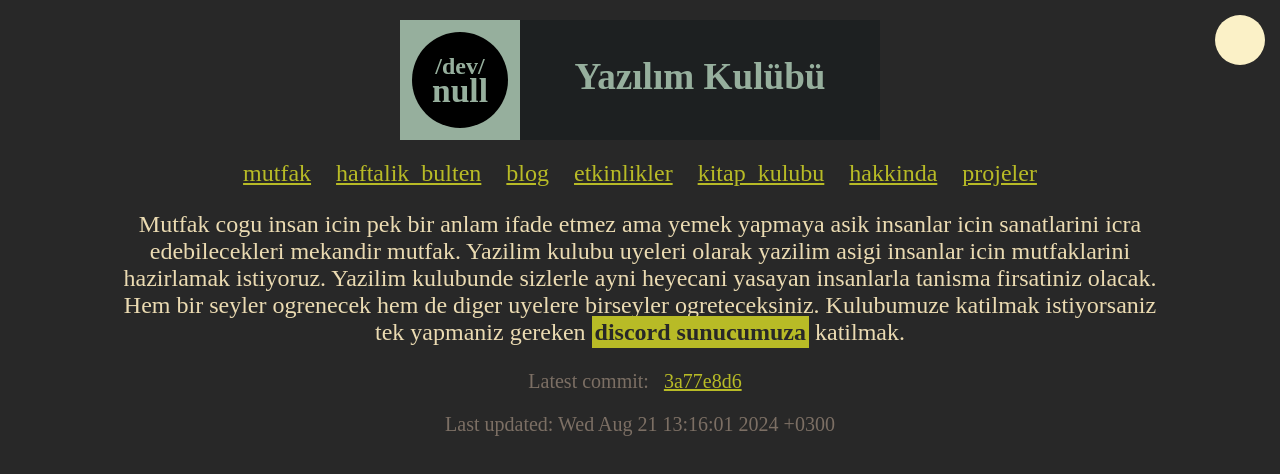
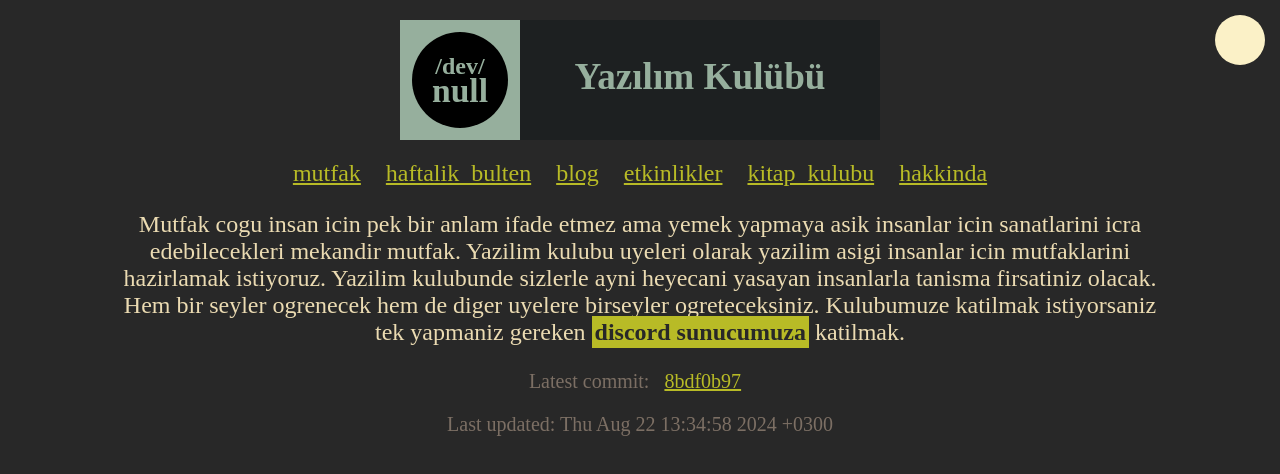
Before and after one commit to samatbk/devnull, a SvelteKit app: page / in a window 1280 px wide. Shown: the top 474 px of the page. Built offline with nearby package versions, Linux system fonts and the light colour scheme; some icons are missing; a small style sheet from the web is missing.

Commit message:
fix: sveltekit prerender issue

```diff
--- a/src/lib/commit-info.js
+++ b/src/lib/commit-info.js
@@ -1,3 +1,3 @@
 
-export const commit_id = "3a77e8d638daa6aaa90c152207a1c329fa016a85";
-export const commit_date = "Wed Aug 21 13:16:01 2024 +0300";
+export const commit_id = "8bdf0b97e180fc8f1eaf36efc5d68a5ed6b19c96";
+export const commit_date = "Thu Aug 22 13:34:58 2024 +0300";
--- a/src/routes/+layout.js
+++ b/src/routes/+layout.js
@@ -1 +1 @@
-export const prerender = true;
+export const prerender = 'auto';
--- a/src/routes/+layout.svelte
+++ b/src/routes/+layout.svelte
@@ -20,7 +20,7 @@
  });
 
  $: url = $page.route.id;
- $: is_blog_post = url != "/blog" && url.includes("blog");
+ $: is_blog_post = url && url != "/blog" && url.includes("blog");
 
 </script>
 
@@ -46,7 +46,7 @@
     <a href="/events">etkinlikler</a>
     <a href="/book-club">kitap_kulubu</a>
     <a href="/about">hakkinda</a>
-    <a href="/projects">projeler</a>
+    <!-- <a href="/projects">projeler</a> -->
 </nav>
 
 <slot></slot>
```
